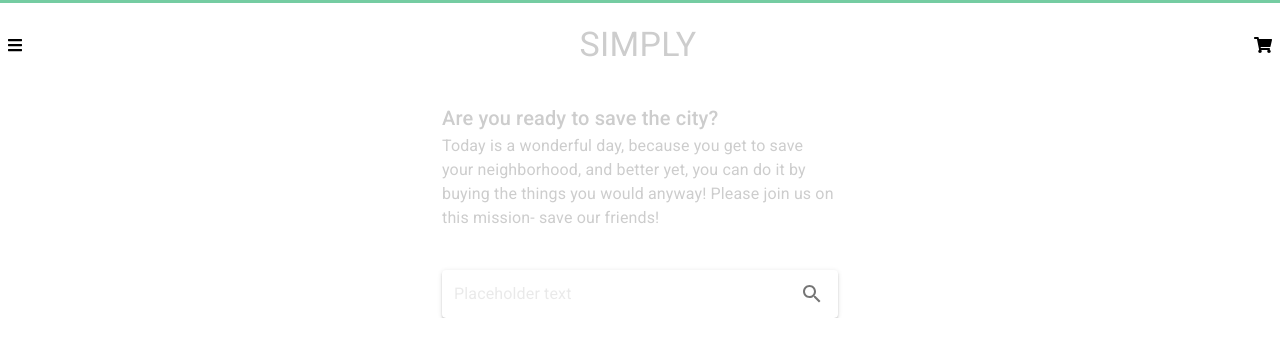
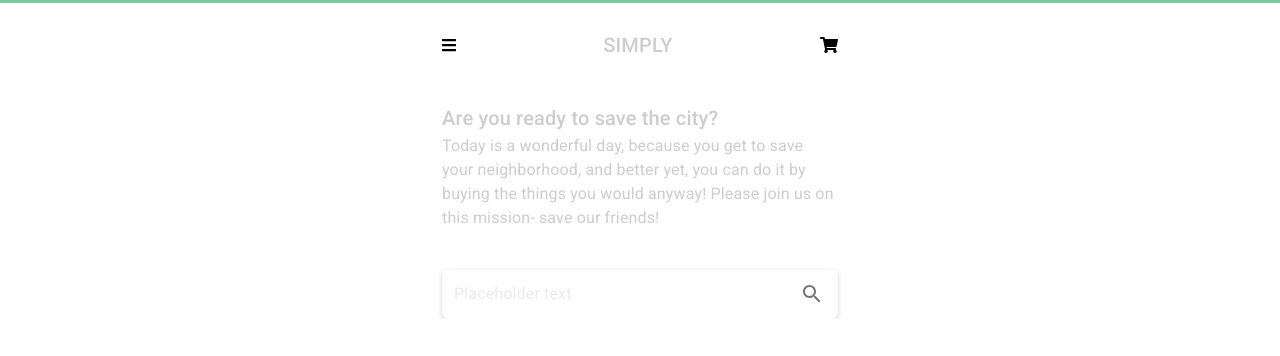
Before and after one commit to smallbusinesshero/storefront, a React (Create React App) app: page / in a window 1280 px wide. Shown: the top 356 px of the page. Built offline with nearby package versions, Linux system fonts and the light colour scheme.

Commit message:
Remove unused styles and add container for min size

```diff
--- a/src/App.js
+++ b/src/App.js
@@ -14,11 +14,17 @@ import Samples from "./sites/samples";
 import StoreProfile from "./sites/StoreProfile";
 import { FontAwesomeIcon } from '@fortawesome/react-fontawesome';
 import { faBars, faShoppingCart } from '@fortawesome/free-solid-svg-icons'
+import { Collapse } from '@material-ui/core';
 
 const useStyles = makeStyles(theme => ({
   root: {
     display: "flex",
     background: "white",
+  },
+  header: {
+    display: "flex",
+    justifyContent: "space-between",
+    alignItems: "center",
   },
   appBar: {
     borderTop: "3px solid #75cca2",
@@ -31,19 +37,9 @@ const useStyles = makeStyles(theme => ({
   logo: {
     textDecoration: "none"
   },
-  subLogo: {
-    color: '#75cca2'
-  },
-  menuButton: {
-    marginRight: 36
-  },
-  hide: {
-    display: "none"
-  },
   toolbar: {
     display: "flex",
     alignItems: "center",
-    justifyContent: "space-between",
     padding: theme.spacing(0, 1),
     // necessary for content to be below app bar
     ...theme.mixins.toolbar
@@ -66,12 +62,14 @@ export default function App() {
             className={classes.appBar}
           >
             <Toolbar className={classes.toolbar}>
-              <FontAwesomeIcon icon={faBars} />
-              <Link to="/" className={classes.logo}>
-                {/*  Placeholder text for logo*/}
-                <Typography variant="h4">SIMPLY</Typography>
-              </Link>
-              <FontAwesomeIcon icon={faShoppingCart} />
+              <Container maxWidth="xs" className={classes.header}>
+                <FontAwesomeIcon icon={faBars} />
+                <Link to="/" className={classes.logo}>
+                  {/*  Placeholder text for logo*/}
+                  <Typography variant="h6">SIMPLY</Typography>
+                </Link>
+                <FontAwesomeIcon icon={faShoppingCart} />
+              </Container>
             </Toolbar>
           </AppBar>
           <main className={classes.content}>
```
